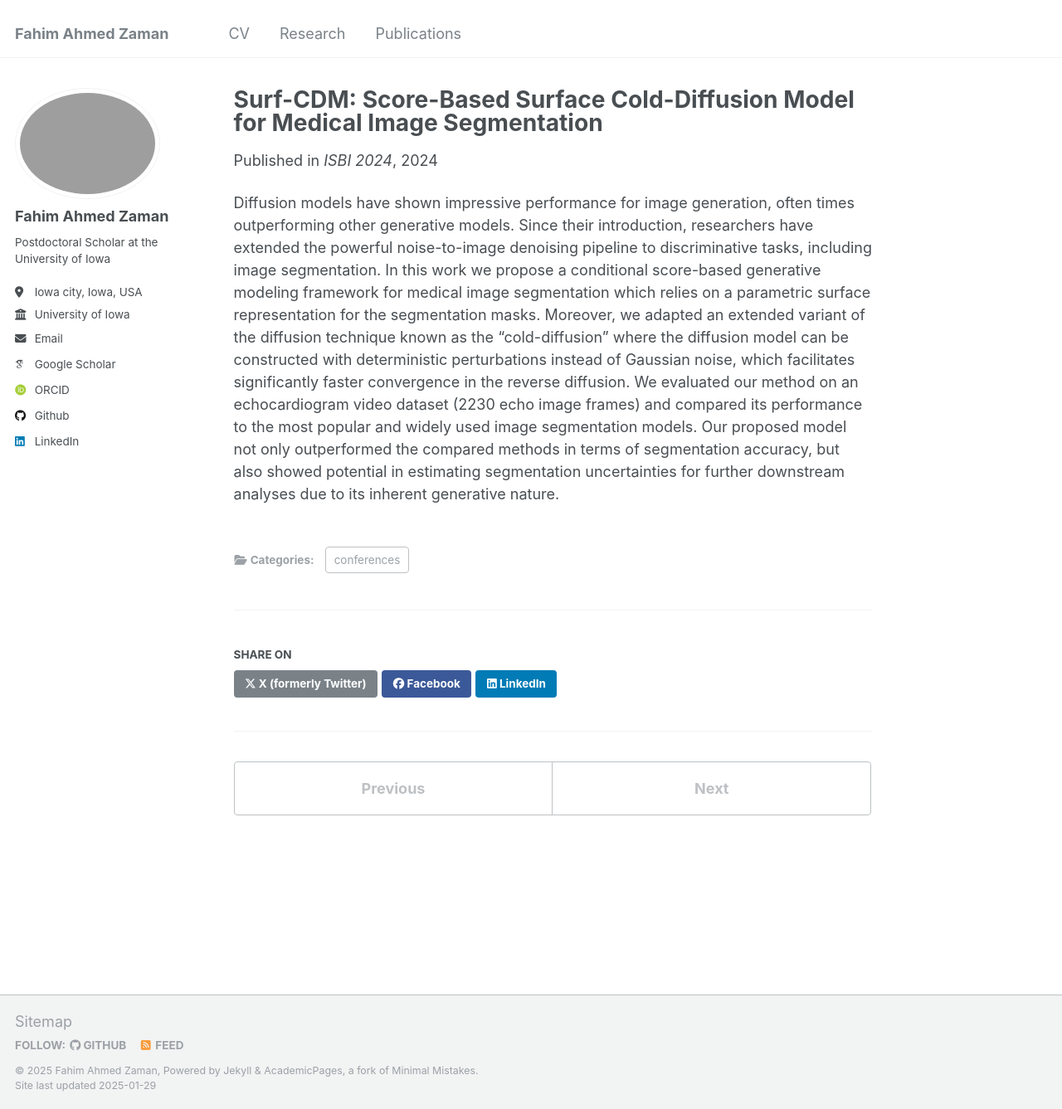
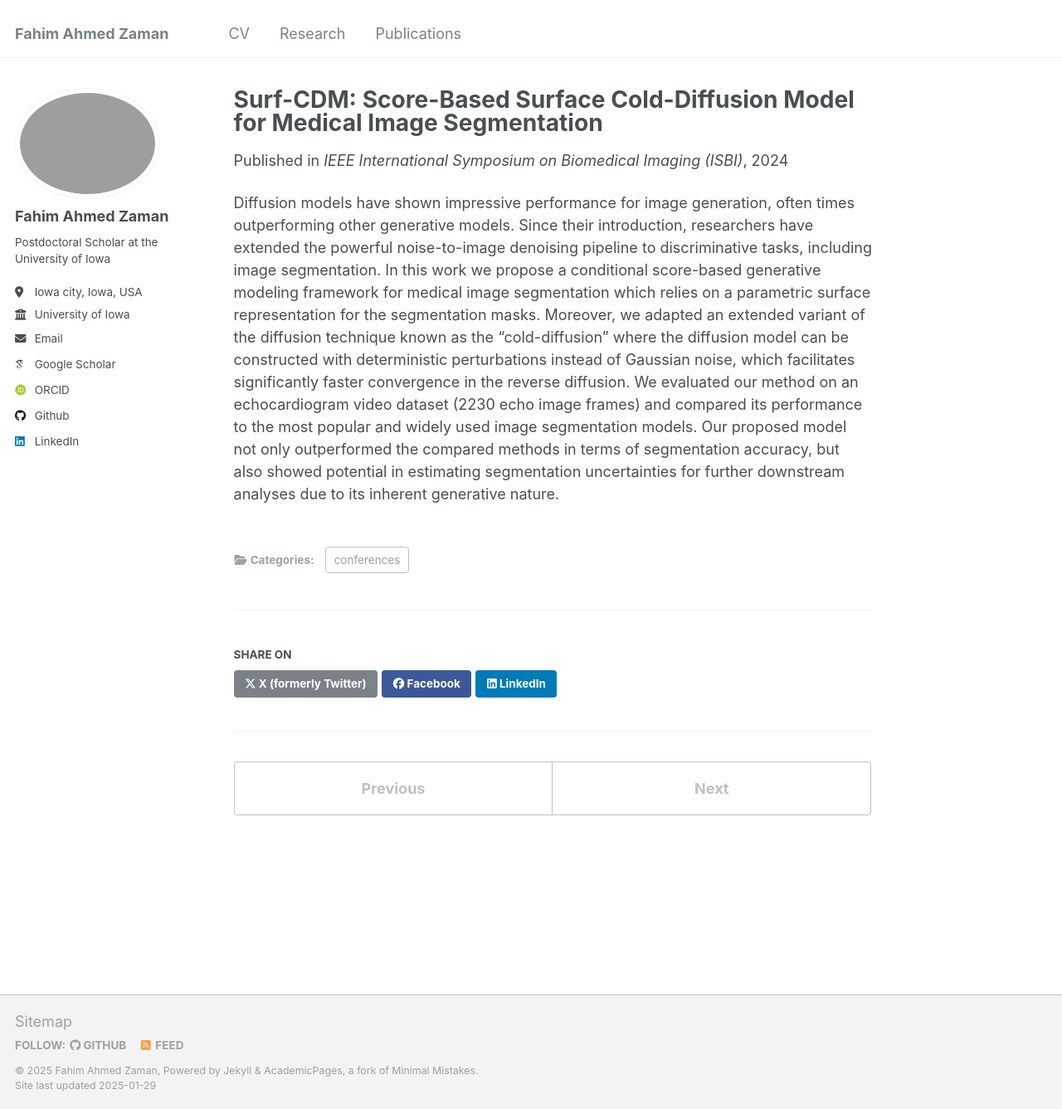
Before and after one commit to FahimZaman/FahimZaman.github.io, a Jekyll site: the page built from _publications/SurfCDM.md, in a window 1280 px wide and 1337 px high. Shown: the whole window at 83% size. Built offline with Jekyll 4.4.1, drawn with Linux system fonts in a browser that asks for light colours; some web fonts are replaced.

Commit message:
Update SurfCDM.md

```diff
--- a/_publications/SurfCDM.md
+++ b/_publications/SurfCDM.md
@@ -4,7 +4,7 @@ collection: publications
 category: conferences
 permalink: /publication/SurfCDM
 date: 2024-05-27
-venue: 'ISBI 2024'
+venue: 'IEEE International Symposium on Biomedical Imaging (ISBI)'
 excerpt: ''
 paperurl: 'https://ieeexplore.ieee.org/abstract/document/10635329'
 ---
```
